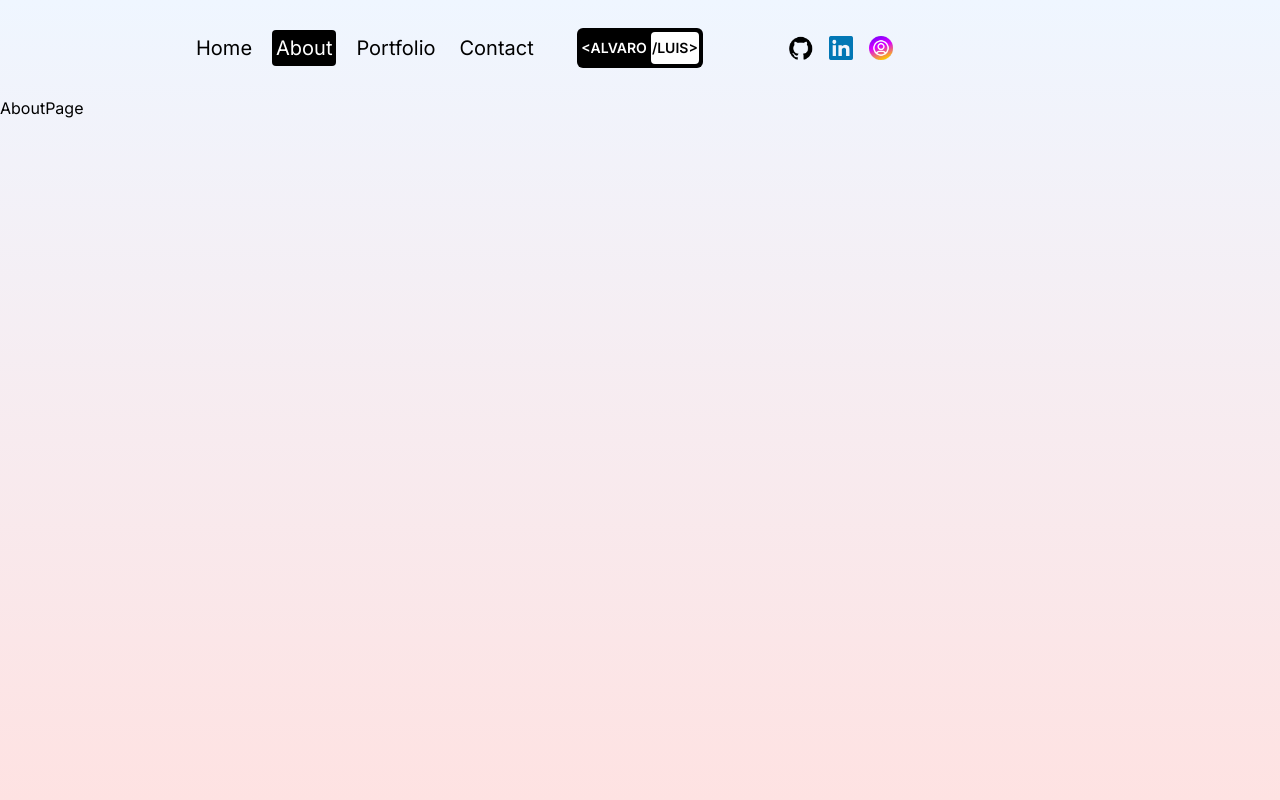
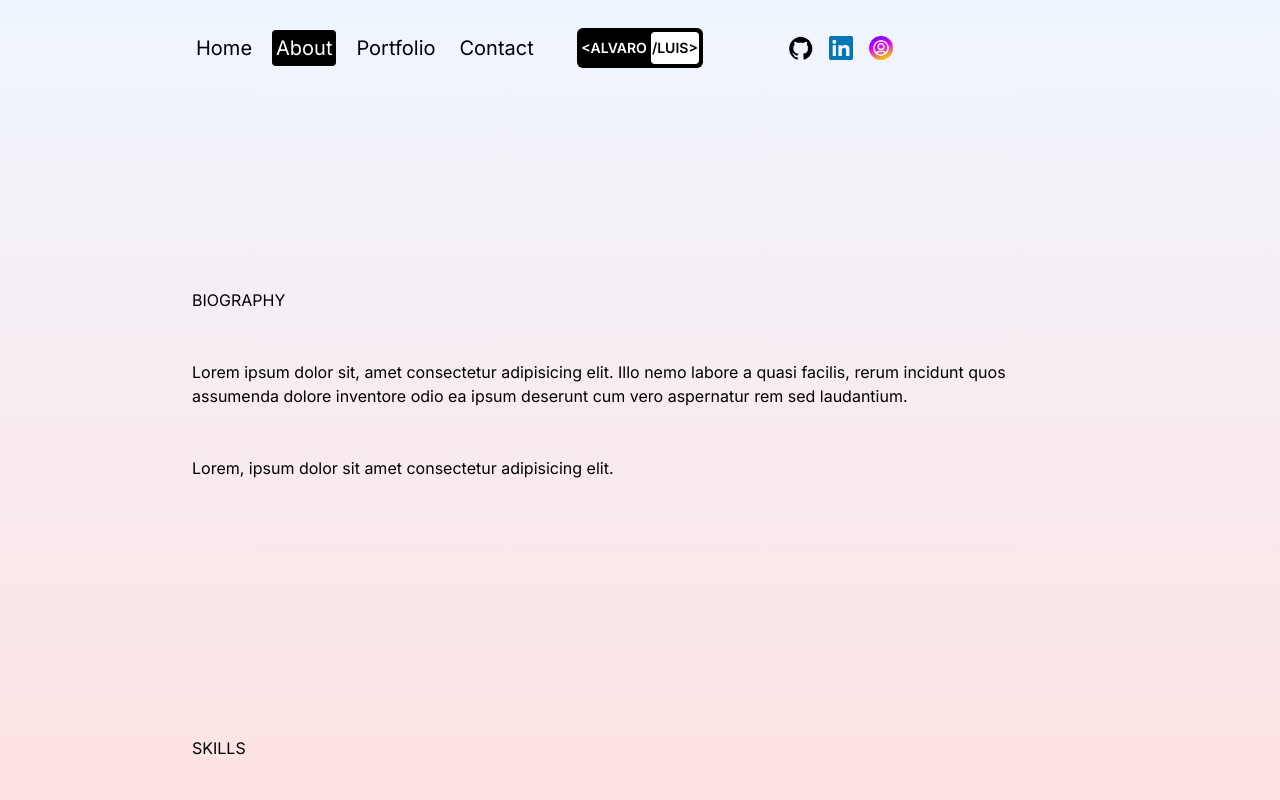
Before and after one commit to agt1984/myPortfolio2.0, a Next.js app: page /about in a window 1280 px wide. Shown: the top 800 px of the page. Built offline with nearby package versions, Linux system fonts and the light colour scheme.

Commit message:
actualization of the nav bar

```diff
--- a/src/app/about/page.jsx
+++ b/src/app/about/page.jsx
@@ -1,6 +1,37 @@
+"use client"
+import {motion} from "framer-motion"
+
 const AboutPage = () => {
     return (
-    <div>AboutPage</div>
+      <motion.div
+        className="h-full"
+        initial={{ y: "-200vh" }}
+        animate={{ y: "0%" }}
+        transition={{ duration: 1 }}
+      >
+        {/* CONTAINER */}
+        <div className="">
+          {/*TEXT CONTAINER*/}
+            <div className="p-4 sm:p-8 md:p-12 lg:p-20 xl:p-48 flex flex-col gap-24 md:gap-32 lg:gap-48 xl:gap-64">
+                {/* BIOGRAPHY CONTAINER */}
+                <div className="flex flex-col gap-12 justify-center">
+                    <h1>BIOGRAPHY</h1>
+                    <p>
+                        Lorem ipsum dolor sit, amet consectetur adipisicing elit. Illo nemo labore a quasi facilis, rerum incidunt quos assumenda dolore inventore odio ea ipsum deserunt cum vero aspernatur rem sed laudantium.
+                    </p>
+                    <span>
+                        Lorem, ipsum dolor sit amet consectetur adipisicing elit.
+                    </span>
+                </div>
+                {/* SKILLS CONTAINER */}
+                <div className="">SKILLS</div>
+                {/* EXPERIENCE CONTAINER */}
+                <div className="">EXPERIENCE</div>
+            </div>
+          {/* SVG CONTAINER */}
+          <div className="hidden"></div>
+        </div>
+      </motion.div>
     );
 }
 
--- a/src/components/navbar.jsx
+++ b/src/components/navbar.jsx
@@ -3,7 +3,7 @@ import Link from "next/link";
 import { useState } from "react";
 import Image from "next/image";  //en el tutorial no aparece, pero, aqui de debe usar para colocar las imagenes
 import NavLink from "./navLink.jsx"
-import { motion } from "framer-motion";
+import { motion, stagger } from "framer-motion";
 
 const links = [
   { url: "/", title: "Home" },
@@ -50,6 +50,21 @@ const Navbar = () => {
       },
       opened: {
         x: 0,
+        transition: {
+          when: "beforeChildren",
+          staggerChildren: 0.2,
+        },
+      },
+    };
+
+    const listItemVariants = {
+      closed: {
+        x:-10,
+        opacity:0,
+      },
+      opened: {
+        x:0,
+        opacity:1,
       },
     };
 
@@ -122,9 +137,9 @@ const Navbar = () => {
               className="absolute top-0 left-0 w-screen h-screen bg-black text-white flex flex-col items-center justify-center gap-8 z-40 text-4xl"
             >
               {links.map((link) => (
-                <Link href={link.url} key={link.title}>
-                  {link.title}
-                </Link>
+                <motion.div variants={listItemVariants} className="" key={link.title}>
+                  <Link href={link.url}>{link.title}</Link>
+                </motion.div>
               ))}
             </motion.div>
           )}
```
